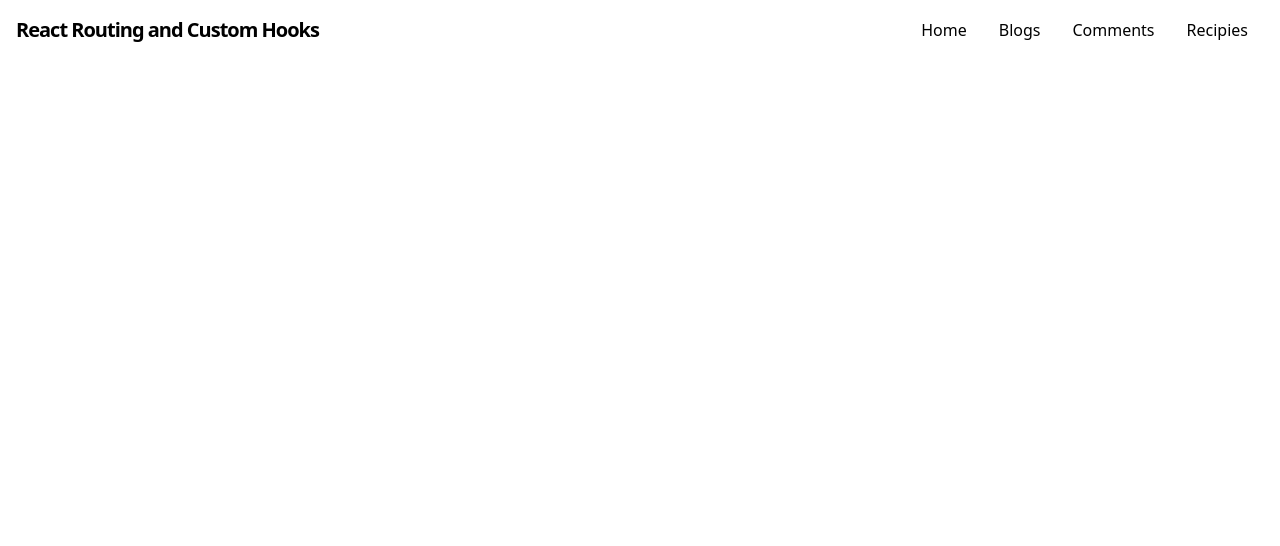
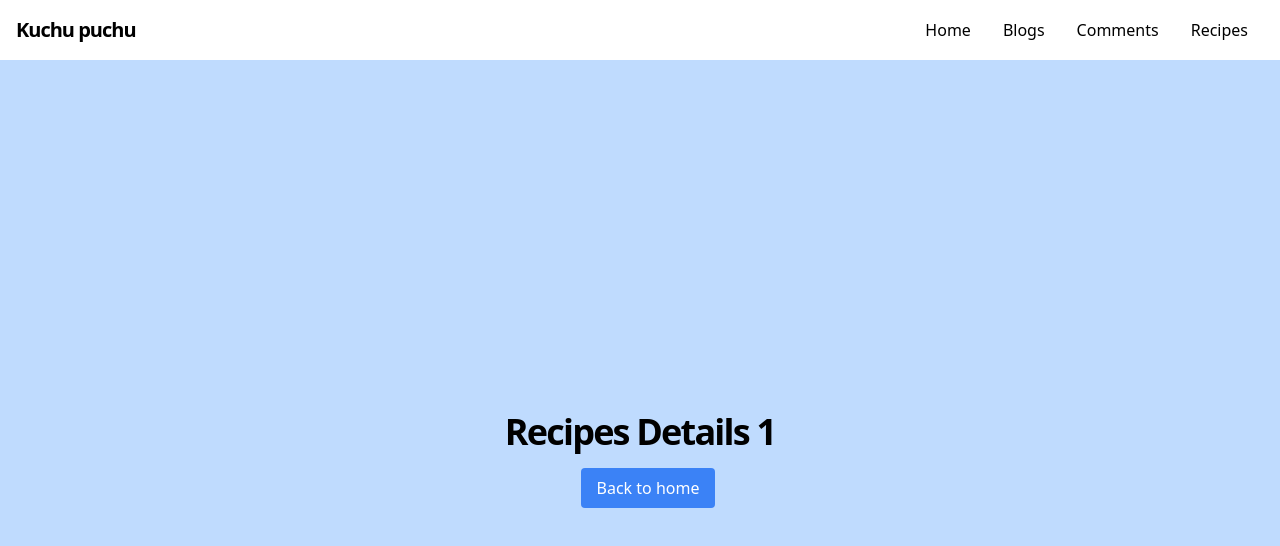
Before and after one commit to cvm1912/React-starter, a React (Create React App) app: page /recipes-details/1 in a window 1280 px wide. Shown: the top 546 px of the page. Built offline with nearby package versions, Linux system fonts and the light colour scheme.

Commit message:
added: routers-concepts

```diff
--- a/src/App.js
+++ b/src/App.js
@@ -4,17 +4,18 @@ import Home from "./pages/Home";
 import Blogs from "./pages/Blogs";
 import Comments from "./pages/Comments";
 import Recipies from "./pages/Recipies";
+import RecipiesDetails from "./pages/Recipes-Details";
 
 function App() {
   return (
     <div className="App">
       <nav className="bg-white text-black p-4 flex justify-between items-center">
-        <h1 className="text-xl font-bold tracking-tighter">React Routing and Custom Hooks</h1>
+        <h1 className="text-xl font-bold tracking-tighter">Kuchu puchu</h1>
         <div>
           <Link to="/" className="px-4 py-2 rounded hover:bg-gray-200">Home</Link>
           <Link to="/blogs" className="px-4 py-2 rounded hover:bg-gray-200">Blogs</Link>
           <Link to="/comments" className="px-4 py-2 rounded hover:bg-gray-200">Comments</Link>
-          <Link to="/recipies" className="px-4 py-2 rounded hover:bg-gray-200">Recipies</Link>
+          <Link to="/recipies" className="px-4 py-2 rounded hover:bg-gray-200">Recipes</Link>
         </div>
       </nav>
       <Routes>
@@ -22,6 +23,7 @@ function App() {
         <Route path="/blogs" element={<Blogs/>} />
         <Route path="/comments" element={<Comments/>} />
         <Route path="/recipies" element={<Recipies/>} />
+        <Route path="/recipes-details/:id" element={<RecipiesDetails/>} />
       </Routes>
     </div>
   );
--- a/src/pages/Blogs/index.js
+++ b/src/pages/Blogs/index.js
@@ -6,7 +6,7 @@ function Blogs() {
     return (
         <div className="bg-red-200 h-screen">
             <div className="flex justify-center items-center h-full flex-col gap-4">
-                <h1 className="text-4xl font-bold tracking-tighter">This is your Blogs page</h1>
+                <h1 className="text-4xl font-bold tracking-tighter">Blogs Page</h1>
                 <button
                 onClick={()=>navigate('/')}
                 className="bg-blue-500 text-white px-4 py-2 rounded ml-4">Back to home</button>
--- a/src/pages/Comments/index.js
+++ b/src/pages/Comments/index.js
@@ -4,7 +4,7 @@ function Comments() {
     return (
          <div className="bg-yellow-200 h-screen">
             <div className="flex justify-center items-center h-full flex-col gap-4">
-                 <h1 className="text-4xl font-bold tracking-tighter">This is your Comments page</h1>
+                 <h1 className="text-4xl font-bold tracking-tighter">Comments Page</h1>
                  <button className="bg-blue-500 text-white px-4 py-2 rounded ml-4">Back to home</button>
             </div>
 
--- a/src/pages/Home/index.js
+++ b/src/pages/Home/index.js
@@ -4,7 +4,7 @@ function Home() {
     return (
         <div className="bg-green-200 h-screen">
             <div className="flex justify-center items-center h-full flex-col gap-4">
-                <h1 className="text-4xl font-bold tracking-tighter">This is your Home page</h1>
+                <h1 className="text-4xl font-bold tracking-tighter">Home Page</h1>
 
             </div>
         </div>
--- /dev/null
+++ b/src/pages/Recipes-Details/index.js
@@ -0,0 +1,23 @@
+import React from "react";
+import { useNavigate } from "react-router-dom";
+import { useParams } from "react-router-dom";
+import { useLocation } from "react-router-dom";
+function RecipiesDetails() {
+    const navigate = useNavigate();
+    const param = useParams();
+    const location = useLocation();
+    console.log(param.id);
+    console.log(location);
+    return (
+        <div className="bg-blue-200 h-screen">
+            <div className="flex justify-center items-center h-full flex-col gap-4">
+                <h1 className="text-4xl font-bold tracking-tighter">Recipes Details {param.id}</h1>
+                <button
+                onClick={()=>navigate('/')}
+                className="bg-blue-500 text-white px-4 py-2 rounded ml-4">Back to home</button>
+            </div>
+        </div>
+     );
+}
+
+export default RecipiesDetails;
--- a/src/pages/Recipies/index.js
+++ b/src/pages/Recipies/index.js
@@ -5,7 +5,7 @@ function Recipies() {
     return (
         <div className="bg-blue-200 h-screen">
             <div className="flex justify-center items-center h-full flex-col gap-4">
-                <h1 className="text-4xl font-bold tracking-tighter">This is your Recipies page</h1>
+                <h1 className="text-4xl font-bold tracking-tighter">Recipes Details</h1>
                 <button
                 onClick={()=>navigate('/')}
                 className="bg-blue-500 text-white px-4 py-2 rounded ml-4">Back to home</button>
```
